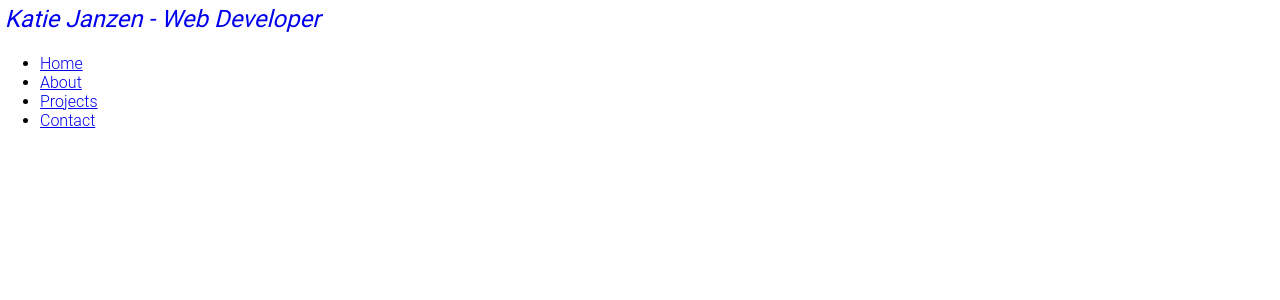
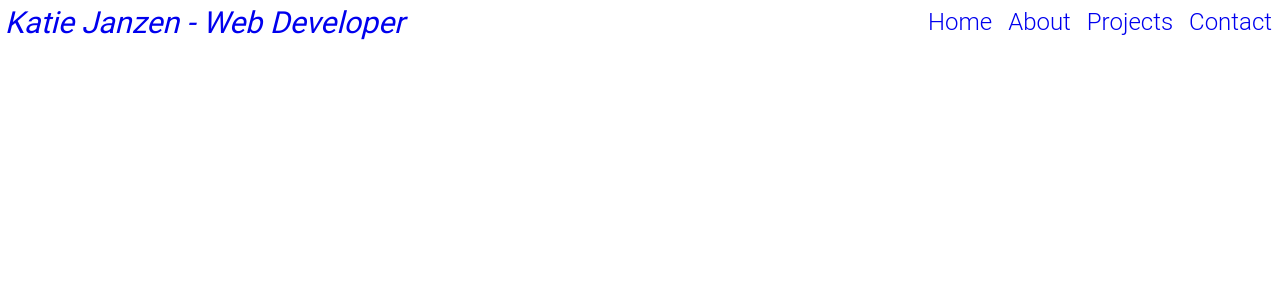
Before and after one commit to ImpendingKataclysm/portfolio_site, a Django app: template templates/base.html in a window 1280 px wide. Shown: the top 300 px of the page. Run offline with Django 3.2, Linux system fonts and the light colour scheme; the template is opened without the code that fills it, so the values that code supplies are empty.

Commit message:
Fixed header and nav menu layouts and font sizes on mobile and wide screens

```diff
--- a/mysite/static/css/main.css
+++ b/mysite/static/css/main.css
@@ -57,14 +57,45 @@ nav.show {
     display: block;
 }
 
+nav ul {
+    list-style-type: none;
+    margin: 1.5rem 0 0 0;
+    padding: 0;
+    text-align: center;
+}
+
+nav a:link, nav a:visited {
+    display: inline-block;
+    text-decoration: none;
+    padding: 0.5rem;
+    font-size: 1.2rem;
+}
+
 /* Wide Screen */
 @media screen and (min-width: 1080px) {
+    /* Header */
+    .title {
+        font-size: 1.9rem;
+    }
+
     /* Nav bar */
     nav {
         display: block;
+        position: absolute;
+        right: 0;
+        top: 0;
     }
 
     .nav-btn {
         display: none;
     }
+
+    nav ul {
+        display: flex;
+        margin: 0;
+    }
+
+    nav a:link, nav a:visited {
+        font-size: 1.5rem;
+    }
 }
```
